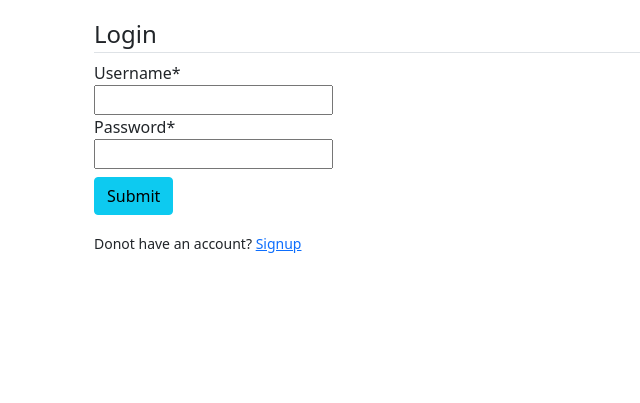
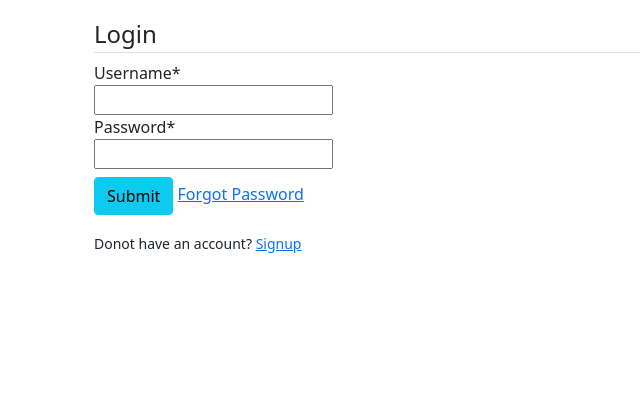
Before and after one commit to Bhuwan-web/blog, a Django app: page /user/login/ in a window 1280 px wide. Shown: the part 56-459 px from the top of the page, without its empty margins (0-640 px from the left). Run offline with Django 3.2, Linux system fonts and the light colour scheme; some libraries are stand-ins or nearby versions.

Commit message:
forgot pass link in login

```diff
--- a/user/templates/user/login.html
+++ b/user/templates/user/login.html
@@ -19,6 +19,7 @@
             </fieldset>
             <div class="form-group mt-2">
                 <button type="submit" class="btn btn-info">Submit</button>
+                <a href="{%url 'user:password_reset'" class=''>Forgot Password</a>
             </div>
         </form>
         <div class="mt-3">
```
